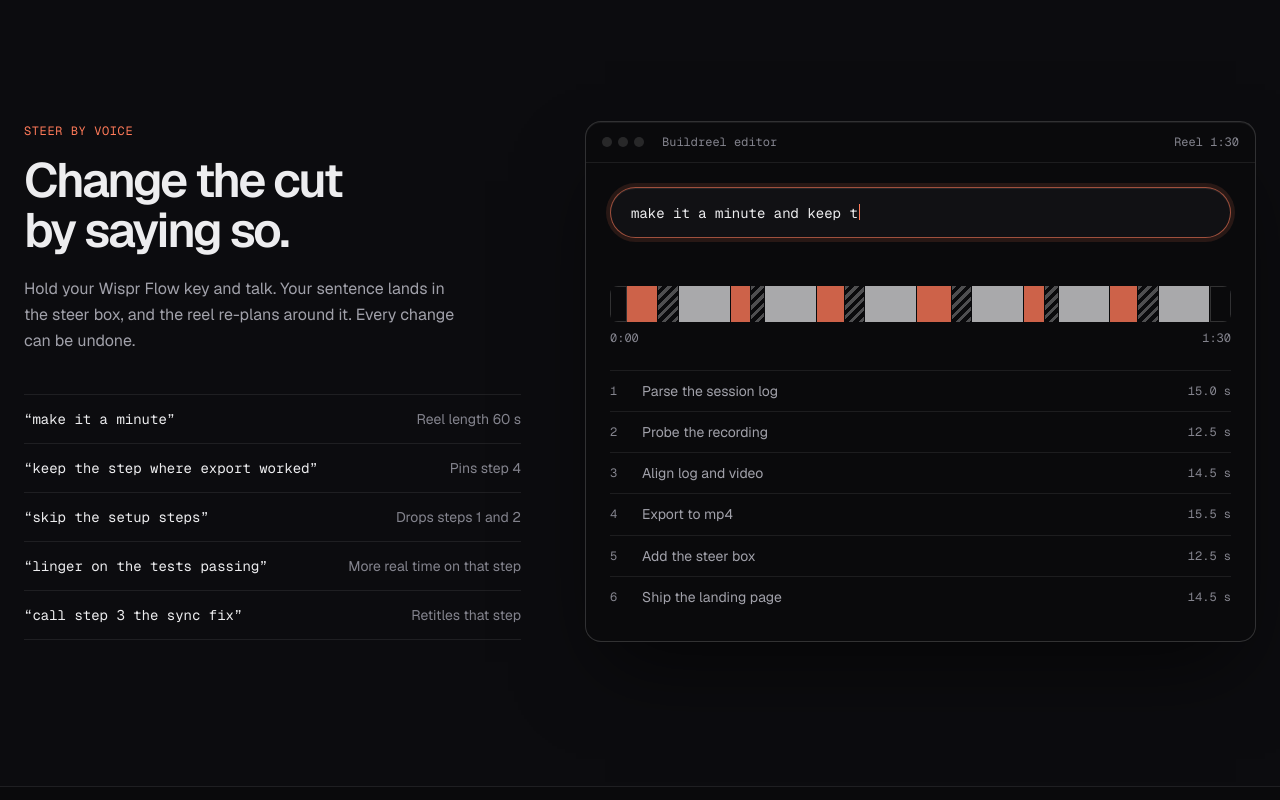
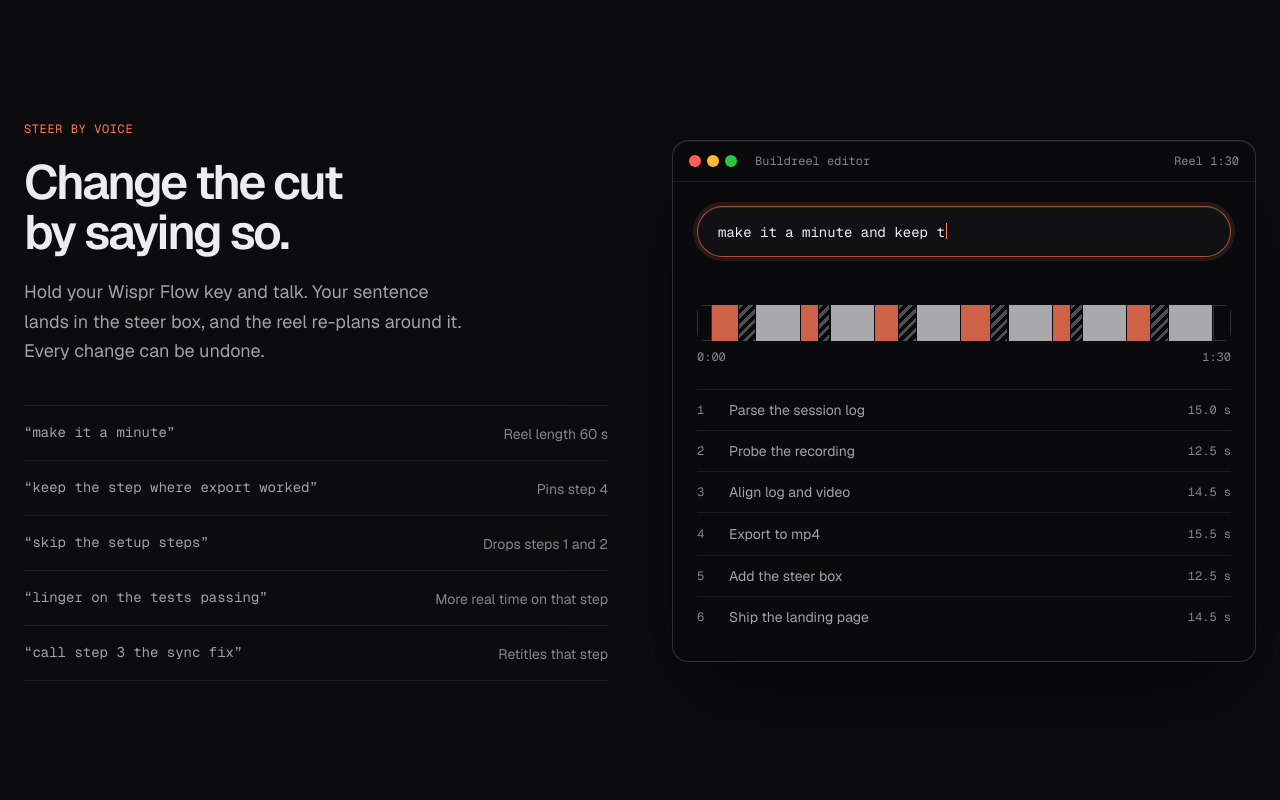
Before and after one commit to TejasThange3/buildreel, a Next.js app: page / in a window 1280 px wide. Shown: the part 2020-2820 px from the top of the page. Built offline with nearby package versions, Linux system fonts and the light colour scheme.

Commit message:
feat(ui): stagger the steering examples and light the ones applied
The typing state moves up to the section so the list can show which examples the demo sentence combined. The editor mock gets window traffic lights.

```diff
--- a/src/ui/landing/SteerDemo.tsx
+++ b/src/ui/landing/SteerDemo.tsx
@@ -62,14 +62,15 @@
   };
 }
 
-export function SteerDemo() {
-  const [ref, inView] = useInView<HTMLDivElement>(0.4, false);
+// Types the sentence, holds the re-planned reel, then starts over while the section is on screen.
+// The section owns this so its example list can light up what the sentence applied.
+export function useSteerTyping() {
+  const [ref, inView] = useInView<HTMLElement>(0.3, false);
   const still = useReducedMotion();
   const [typed, setTyped] = useState(0);
   // With reduced motion the demo shows only its final state.
   const done = still || typed >= SENTENCE.length;
 
-  // Types the sentence, holds the re-planned reel, then starts over while the demo is on screen.
   useEffect(() => {
     if (!inView || still) return;
     const id = window.setTimeout(
@@ -79,19 +80,22 @@
     return () => window.clearTimeout(id);
   }, [inView, still, typed, done]);
 
+  return { ref, typed, done };
+}
+
+const MAC_DOTS = ["bg-[#ff5f57]", "bg-[#febc2e]", "bg-[#28c840]"];
+
+export function SteerDemo({ typed, done }: { typed: number; done: boolean }) {
   return (
-    <div
-      ref={ref}
-      className="overflow-hidden rounded-[var(--radius-panel)] border border-line-strong bg-canvas/70 shadow-[inset_0_1px_0_rgb(255_255_255/0.06),0_40px_80px_-20px_rgb(0_0_0/0.6)] backdrop-blur"
-    >
+    <div className="overflow-hidden rounded-[var(--radius-panel)] border border-line-strong bg-canvas/70 shadow-[inset_0_1px_0_rgb(255_255_255/0.06),0_40px_80px_-20px_rgb(0_0_0/0.6)] backdrop-blur">
       <p className="sr-only">
         Example: the spoken sentence &ldquo;{SENTENCE}&rdquo; shortens a 90 second reel to 60
         seconds, gives the export step more real time and drops two short reviews.
       </p>
       <div aria-hidden>
         <div className="flex items-center gap-1.5 border-b border-line px-4 py-3">
-          {[0, 1, 2].map((dot) => (
-            <span key={dot} className="size-2.5 rounded-full bg-white/12" />
+          {MAC_DOTS.map((dot) => (
+            <span key={dot} className={`size-3 rounded-full ${dot}`} />
           ))}
           <span className="ml-3 font-mono text-xs text-fg-subtle">Buildreel editor</span>
           <span className="ml-auto font-mono text-xs text-fg-subtle tabular-nums">
--- a/src/ui/landing/SteerSection.tsx
+++ b/src/ui/landing/SteerSection.tsx
@@ -1,40 +1,68 @@
-import { SteerDemo } from "./SteerDemo";
+"use client";
 
-// Each sentence maps to one patch op the steer route returns (ARCHITECTURE.md, PatchOp).
+import { SteerDemo, useSteerTyping } from "./SteerDemo";
+import { useInView } from "./useInView";
+
+// Each sentence maps to one patch op the steer route returns (ARCHITECTURE.md, PatchOp). The demo
+// sentence combines the first two, so those rows light up when it lands.
 const EXAMPLES = [
-  { said: "make it a minute", does: "Reel length 60 s" },
-  { said: "keep the step where export worked", does: "Pins step 4" },
-  { said: "skip the setup steps", does: "Drops steps 1 and 2" },
-  { said: "linger on the tests passing", does: "More real time on that step" },
-  { said: "call step 3 the sync fix", does: "Retitles that step" },
+  { said: "make it a minute", does: "Reel length 60 s", inDemo: true },
+  { said: "keep the step where export worked", does: "Pins step 4", inDemo: true },
+  { said: "skip the setup steps", does: "Drops steps 1 and 2", inDemo: false },
+  { said: "linger on the tests passing", does: "More real time on that step", inDemo: false },
+  { said: "call step 3 the sync fix", does: "Retitles that step", inDemo: false },
 ];
 
 export function SteerSection() {
+  const { ref, typed, done } = useSteerTyping();
+  const [listRef, listShown] = useInView<HTMLUListElement>(0.3);
+
   return (
-    <section className="border-y border-line bg-surface/40">
-      <div className="mx-auto grid max-w-7xl gap-14 px-4 py-24 sm:px-6 md:py-36 lg:grid-cols-[1fr_1.35fr] lg:items-center lg:gap-16">
+    <section ref={ref} className="border-y border-line bg-surface/40">
+      <div className="mx-auto grid max-w-7xl gap-x-16 gap-y-14 px-4 py-24 sm:px-6 md:py-36 lg:grid-cols-2 lg:items-center">
         <div>
           <p className="font-mono text-xs tracking-wider text-voice uppercase">Steer by voice</p>
-          <h2 className="mt-4 text-4xl leading-[1.05] font-semibold tracking-tighter text-balance md:text-5xl">
+          <h2 className="mt-5 text-4xl leading-[1.05] font-semibold tracking-tighter text-balance md:text-5xl">
             Change the cut by saying so.
           </h2>
-          <p className="mt-5 max-w-md leading-relaxed text-pretty text-fg-muted">
+          <p className="mt-5 max-w-md text-lg leading-relaxed text-pretty text-fg-muted">
             Hold your Wispr Flow key and talk. Your sentence lands in the steer box, and the reel
             re-plans around it. Every change can be undone.
           </p>
-          <ul className="mt-10 divide-y divide-line border-y border-line">
-            {EXAMPLES.map(({ said, does }) => (
-              <li
-                key={said}
-                className="flex flex-col gap-1 py-3.5 sm:flex-row sm:items-baseline sm:justify-between sm:gap-6"
-              >
-                <span className="font-mono text-sm text-fg">&ldquo;{said}&rdquo;</span>
-                <span className="text-sm text-fg-subtle sm:text-right">{does}</span>
-              </li>
-            ))}
+          <ul ref={listRef} className="mt-10 border-t border-line">
+            {EXAMPLES.map(({ said, does, inDemo }, i) => {
+              const lit = inDemo && done;
+              return (
+                <li
+                  key={said}
+                  style={{
+                    opacity: listShown ? 1 : 0,
+                    transform: listShown ? "none" : "translateY(12px)",
+                    transition: `opacity 600ms var(--ease-out-expo) ${i * 90}ms, transform 600ms var(--ease-out-expo) ${i * 90}ms`,
+                  }}
+                  className="border-b border-line"
+                >
+                  <div
+                    data-lit={lit}
+                    className="group -mx-3 flex flex-col gap-1 rounded-lg px-3 py-4 transition-colors duration-300 hover:bg-white/[0.03] sm:flex-row sm:items-baseline sm:justify-between sm:gap-6"
+                  >
+                    <span className="font-mono text-sm text-fg-muted transition-[color,transform] duration-300 ease-[var(--ease-out-expo)] group-hover:translate-x-1.5 group-hover:text-fg group-data-[lit=true]:text-fg">
+                      &ldquo;{said}&rdquo;
+                    </span>
+                    <span className="flex items-center gap-2 text-sm text-fg-subtle transition-colors duration-300 group-data-[lit=true]:text-voice">
+                      <span
+                        aria-hidden
+                        className="size-1.5 rounded-full bg-voice opacity-0 transition-opacity duration-300 group-data-[lit=true]:opacity-100 max-sm:hidden"
+                      />
+                      {does}
+                    </span>
+                  </div>
+                </li>
+              );
+            })}
           </ul>
         </div>
-        <SteerDemo />
+        <SteerDemo typed={typed} done={done} />
       </div>
     </section>
   );
```
